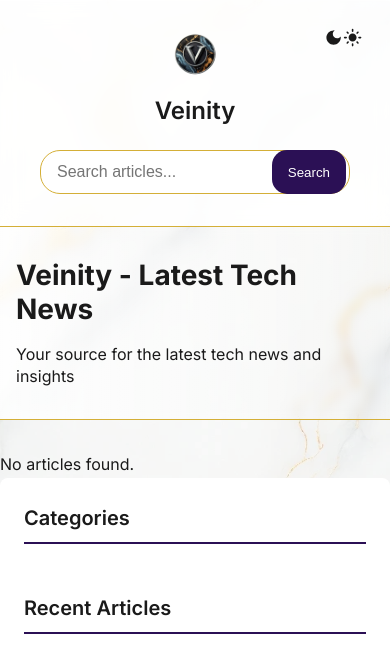
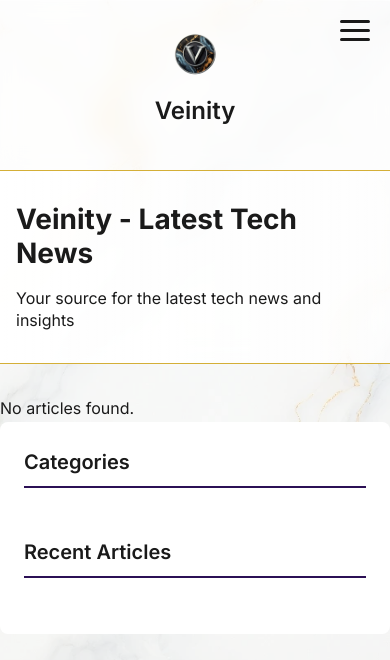
Before and after one commit to bobbyhiddn/Veinity.Hub, a Flask app: page / in a window 390 px wide. Shown: the top 660 px of the page. Run offline with Flask 3, Linux system fonts and the light colour scheme.

Commit message:
working mobile rendering

```diff
--- a/src/hub/static/styles.css
+++ b/src/hub/static/styles.css
@@ -145,6 +145,43 @@
 
 .nav-links a:hover {
   color: var(--accent-gold);
+}
+
+/* Mobile Menu Toggle Button */
+.mobile-menu-toggle {
+  display: none;
+  flex-direction: column;
+  justify-content: space-between;
+  width: 30px;
+  height: 21px;
+  background: transparent;
+  border: none;
+  cursor: pointer;
+  padding: 0;
+  position: absolute;
+  top: 20px;
+  right: 20px;
+  z-index: 1000;
+}
+
+.mobile-menu-toggle span {
+  width: 100%;
+  height: 3px;
+  background-color: var(--text-primary);
+  border-radius: 3px;
+  transition: all 0.3s ease;
+}
+
+.mobile-menu-toggle.active span:first-child {
+  transform: translateY(9px) rotate(45deg);
+}
+
+.mobile-menu-toggle.active span:nth-child(2) {
+  opacity: 0;
+}
+
+.mobile-menu-toggle.active span:last-child {
+  transform: translateY(-9px) rotate(-45deg);
 }
 
 /* Search Bar */
@@ -388,6 +425,80 @@
 }
 
 /* Responsive Styles */
+@media (max-aspect-ratio: 1/1) {
+  .mobile-menu-toggle {
+    display: flex;
+  }
+
+  .nav-container {
+    flex-direction: column;
+    align-items: center;
+    padding-top: 1rem;
+  }
+
+  .nav-brand {
+    margin-bottom: 1rem;
+  }
+
+  .nav-brand img {
+    height: 60px;
+  }
+
+  .nav-links {
+    display: none;
+    width: 100%;
+    padding: 1rem;
+    background: var(--nav-bg);
+    backdrop-filter: blur(10px);
+    -webkit-backdrop-filter: blur(10px);
+  }
+
+  .nav-links.active {
+    display: flex;
+    flex-direction: column;
+    align-items: center;
+    gap: 1rem;
+    position: absolute;
+    top: 100px;
+    left: 0;
+    right: 0;
+    z-index: 100;
+    border-top: 1px solid var(--accent-gold);
+    border-bottom: 1px solid var(--accent-gold);
+  }
+
+  .search-container {
+    width: 100%;
+    max-width: none;
+    margin: 0.5rem 0;
+  }
+
+  .theme-toggle {
+    margin-top: 1rem;
+  }
+
+  /* Ensure frosted glass effect works on mobile */
+  nav, .nav-links.active, .article-card, .hero-section {
+    background-color: rgba(0, 0, 0, 0.8);
+    backdrop-filter: blur(10px);
+    -webkit-backdrop-filter: blur(10px);
+  }
+
+  [data-theme="light"] nav,
+  [data-theme="light"] .nav-links.active,
+  [data-theme="light"] .article-card,
+  [data-theme="light"] .hero-section {
+    background-color: rgba(255, 255, 255, 0.8);
+  }
+
+  /* Fix for iOS Safari */
+  @supports (-webkit-backdrop-filter: none) {
+    nav, .nav-links.active, .article-card, .hero-section {
+      -webkit-backdrop-filter: blur(10px);
+    }
+  }
+}
+
 @media (max-width: 768px) {
   /* Adjust logo and header for mobile */
   .nav-brand {
@@ -501,17 +612,13 @@
   }
 }
 
-/* Additional adjustments for very small screens */
+/* Additional small screen adjustments */
 @media (max-width: 320px) {
   .nav-brand img {
     height: 50px;
   }
 
-  .nav-brand a {
-    font-size: 1.25rem;
-  }
-
-  .hero-section h1 {
-    font-size: 1.5rem;
+  .nav-links.active {
+    top: 90px;
   }
 }
--- a/src/hub/templates/base.html
+++ b/src/hub/templates/base.html
@@ -40,7 +40,14 @@
                         <span>{{ site_name }}</span>
                     </a>
                 </div>
-                <div class="nav-links">
+
+                <button class="mobile-menu-toggle" onclick="toggleMenu()" aria-label="Toggle navigation menu">
+                    <span></span>
+                    <span></span>
+                    <span></span>
+                </button>
+
+                <div class="nav-links" id="navLinks">
                     {% for category in categories %}
                     <a href="{{ url_for('category_view', category=category) }}">{{ category }}</a>
                     {% endfor %}
@@ -57,7 +64,7 @@
                             <path fill="currentColor" d="M12 3c-4.97 0-9 4.03-9 9s4.03 9 9 9 9-4.03 9-9c0-.46-.04-.92-.1-1.36-.98 1.37-2.58 2.26-4.4 2.26-3.03 0-5.5-2.47-5.5-5.5 0-1.82.89-3.42 2.26-4.4-.44-.06-.9-.1-1.36-.1z"/>
                         </svg>
                         <svg class="theme-toggle-light" viewBox="0 0 24 24" width="20" height="20">
-                            <path fill="currentColor" d="M12 7c-2.76 0-5 2.24-5 5s2.24 5 5 5 5-2.24 5-5-2.24-5-5-5zM2 13h2c.55 0 1-.45 1-1s-.45-1-1-1H2c-.55 0-1 .45-1 1s.45 1 1 1zm18 0h2c.55 0 1-.45 1-1s-.45-1-1-1h-2c-.55 0-1 .45-1 1s.45 1 1 1zM11 2v2c0 .55.45 1 1 1s1-.45 1-1V2c0-.55-.45-1-1-1s-1 .45-1 1zm0 18v2c0 .55.45 1 1 1s1-.45 1-1v-2c0-.55-.45-1-1-1s-1 .45-1 1zM5.99 4.58c-.39-.39-1.03-.39-1.41 0-.39.39-.39 1.03 0 1.41l1.06 1.06c.39.39 1.03.39 1.41 0s.39-1.03 0-1.41L5.99 4.58zm12.37 12.37c-.39-.39-1.03-.39-1.41 0-.39.39-.39 1.03 0 1.41l1.06 1.06c.39.39 1.03.39 1.41 0 .39-.39.39-1.03 0-1.41l-1.06-1.06zm1.06-10.96c.39-.39.39-1.03 0-1.41-.39-.39-1.03-.39-1.41 0l-1.06 1.06c-.39.39-.39 1.03 0 1.41s1.03.39 1.41 0l1.06-1.06zM7.05 18.36c.39-.39.39-1.03 0-1.41-.39-.39-1.03-.39-1.41 0l-1.06 1.06c-.39.39-.39 1.03 0 1.41s1.03.39 1.41 0l1.06-1.06z"/>
+                            <path fill="currentColor" d="M12 7c-2.76 0-5 2.24-5 5s2.24 5 5 5 5-2.24 5-5-2.24-5-5-5z"/>
                         </svg>
                     </button>
                 </div>
@@ -76,5 +83,26 @@
             </div>
         </div>
     </footer>
+
+    <script>
+        function toggleMenu() {
+            const navLinks = document.getElementById('navLinks');
+            navLinks.classList.toggle('active');
+            document.querySelector('.mobile-menu-toggle').classList.toggle('active');
+        }
+
+        // Close menu when clicking outside
+        document.addEventListener('click', function(event) {
+            const navLinks = document.getElementById('navLinks');
+            const mobileMenuToggle = document.querySelector('.mobile-menu-toggle');
+
+            if (!event.target.closest('.nav-links') &&
+                !event.target.closest('.mobile-menu-toggle') &&
+                navLinks.classList.contains('active')) {
+                navLinks.classList.remove('active');
+                mobileMenuToggle.classList.remove('active');
+            }
+        });
+    </script>
 </body>
 </html>
```
